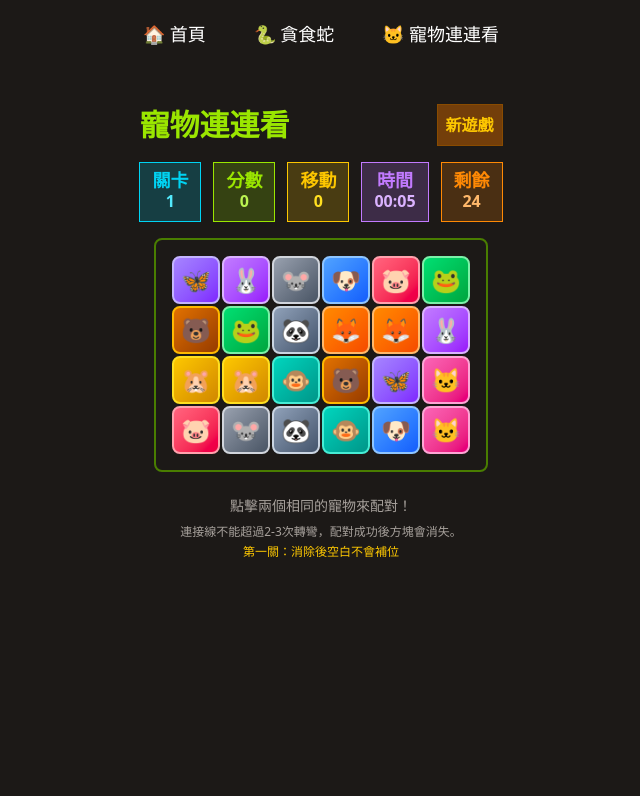
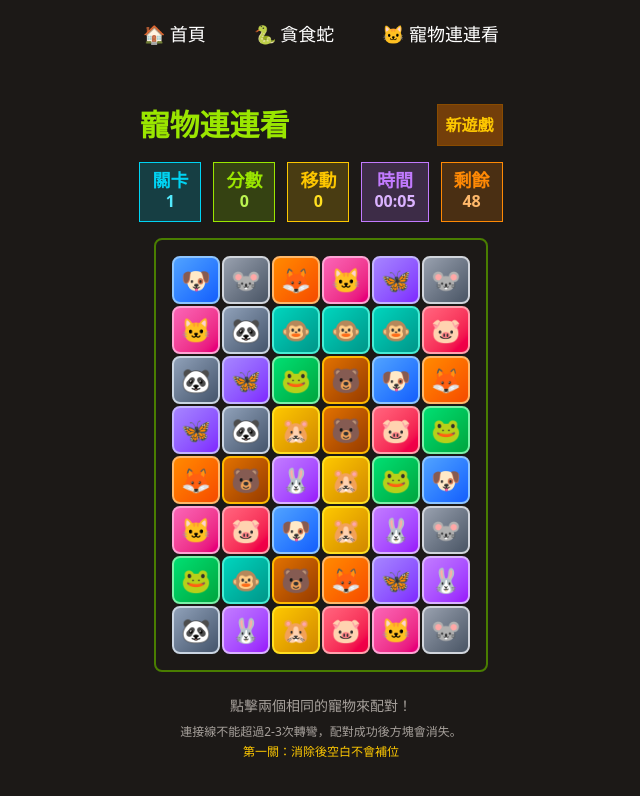
Before and after one commit to mtwmt/game, an Angular app: page /pet-match in a window 1280 px wide. Shown: the top 796 px of the page, without its empty margins (319-959 px from the left). Built offline with nearby package versions, Linux system fonts and the light colour scheme.

Commit message:
update size

```diff
--- a/src/app/pet-match/pet-match.ts
+++ b/src/app/pet-match/pet-match.ts
@@ -15,7 +15,7 @@ export class PetMatch implements OnInit, OnDestroy {
   private isBrowser = isPlatformBrowser(this.platformId);
 
   protected readonly boardWidth = 6;
-  protected readonly boardHeight = 4;
+  protected readonly boardHeight = 8;
   protected readonly petTypes = 12; // Number of different pet types
 
   protected readonly board = signal<(Tile | null)[][]>([]);
@@ -259,10 +259,10 @@ export class PetMatch implements OnInit, OnDestroy {
     if (!tile) return 'bg-stone-800 border border-stone-700';
 
     const baseClass =
-      'bg-gradient-to-br border-2 cursor-pointer transition-all duration-200 flex items-center justify-center text-2xl hover:scale-105';
+      'bg-gradient-to-br border-2 cursor-pointer transition-all duration-200 flex items-center justify-center text-2xl';
 
     if (tile.selected) {
-      return `${baseClass} from-yellow-400 to-yellow-600 border-yellow-300 scale-110 shadow-lg shadow-yellow-400/50`;
+      return `${baseClass} from-yellow-400 to-yellow-600 border-yellow-300 shadow-lg shadow-yellow-400/50`;
     }
 
     // Different colors for different pet types
```
